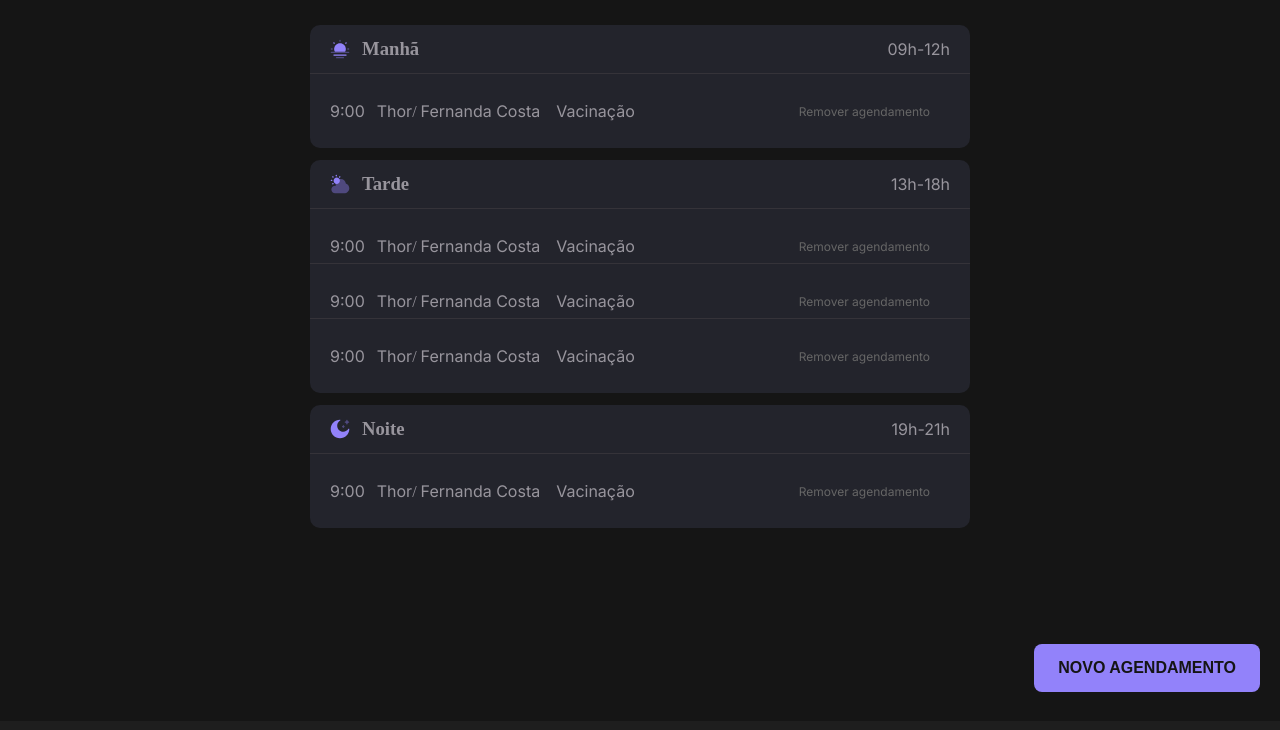
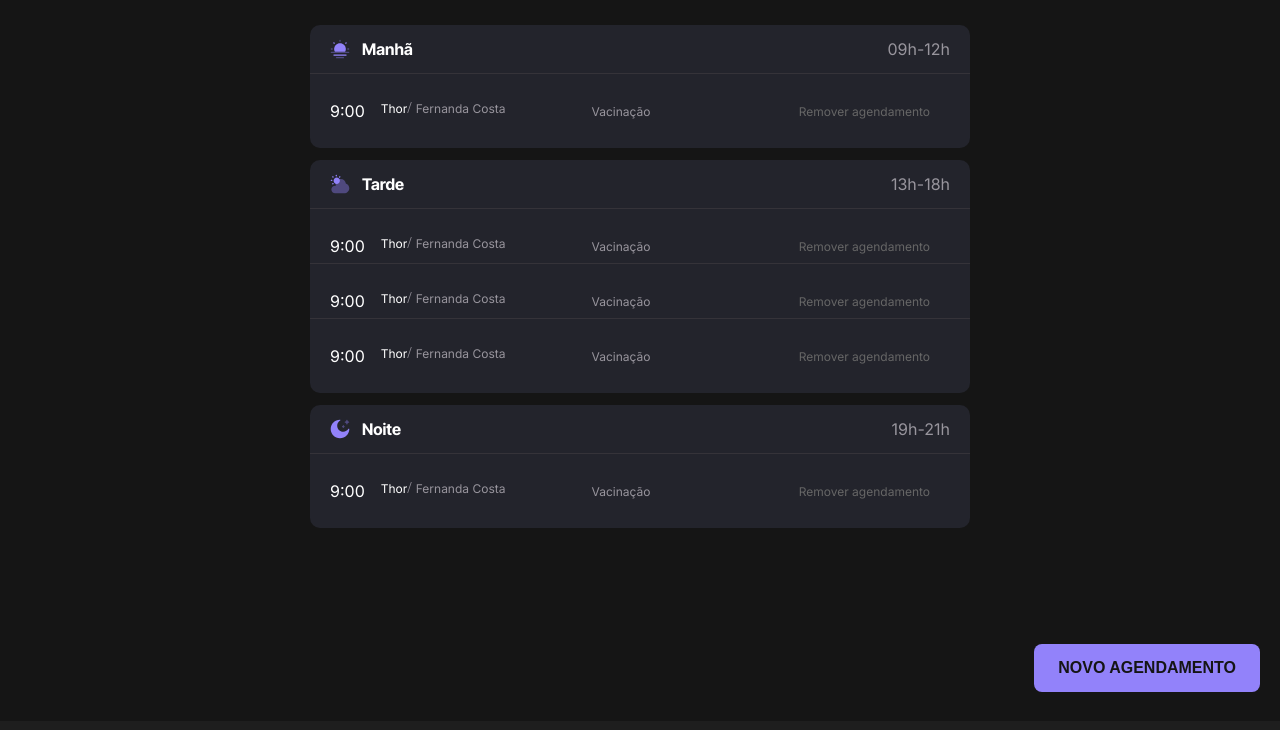
Before and after one commit to rosendo2015/petshop-agendamento, a plain HTML site: page index.html in a window 1280 px wide. Shown: the part 140-870 px from the top of the page. Drawn offline with Linux system fonts and the light colour scheme.

Commit message:
ajustes de font-size

```diff
--- a/css/styles.css
+++ b/css/styles.css
@@ -85,6 +85,12 @@ body {
   margin-bottom: 32px;
 }
 .card {
+  h3 {
+    color: var(--content-primary);
+    font-family: var(--font-inter-tight);
+    font-size: 1rem;
+    font-weight: 700;
+  }
   background-color: var(--background-tertiary);
   border-radius: 10px;
   padding-bottom: 20px;
@@ -109,10 +115,24 @@ body {
     .wrapper-info {
       width: 100%;
       display: flex;
-      gap: 12px;
+      gap: 1rem;
+      .horario,
+      .identification span:nth-child(1) {
+        font-size: 0.75rem;
+        color: var(--content-primary);
+      }
+      .identification {
+        width: 12.1785rem;
+      }
+      .identification span:nth-child(2) {
+        font-size: 0.75rem;
+      }
     }
     .servico {
       width: 100%;
+      span {
+        font-size: 0.75rem;
+      }
     }
   }
   .remover {
--- a/index.html
+++ b/index.html
@@ -43,7 +43,7 @@
                 <div class="agendamentos">
                     <div class="wrapper-info">
                         <div class="horario"><span>9:00</span></div>
-                        <div class="">
+                        <div class="identification">
                             <span>Thor</span>/
                             <span>Fernanda Costa</span>
                         </div>
@@ -67,7 +67,7 @@
                 <div class="agendamentos divisor">
                     <div class="wrapper-info">
                         <div class="horario"><span>9:00</span></div>
-                        <div class="">
+                        <div class="identification">
                             <span>Thor</span>/
                             <span>Fernanda Costa</span>
                         </div>
@@ -82,7 +82,7 @@
                 <div class="agendamentos divisor">
                     <div class="wrapper-info">
                         <div class="horario"><span>9:00</span></div>
-                        <div class="">
+                        <div class="identification">
                             <span>Thor</span>/
                             <span>Fernanda Costa</span>
                         </div>
@@ -97,7 +97,7 @@
                 <div class="agendamentos">
                     <div class="wrapper-info">
                         <div class="horario"><span>9:00</span></div>
-                        <div class="">
+                        <div class="identification">
                             <span>Thor</span>/
                             <span>Fernanda Costa</span>
                         </div>
@@ -121,7 +121,7 @@
                 <div class="agendamentos">
                     <div class="wrapper-info">
                         <div class="horario"><span>9:00</span></div>
-                        <div class="">
+                        <div class="identification">
                             <span>Thor</span>/
                             <span>Fernanda Costa</span>
                         </div>
```
